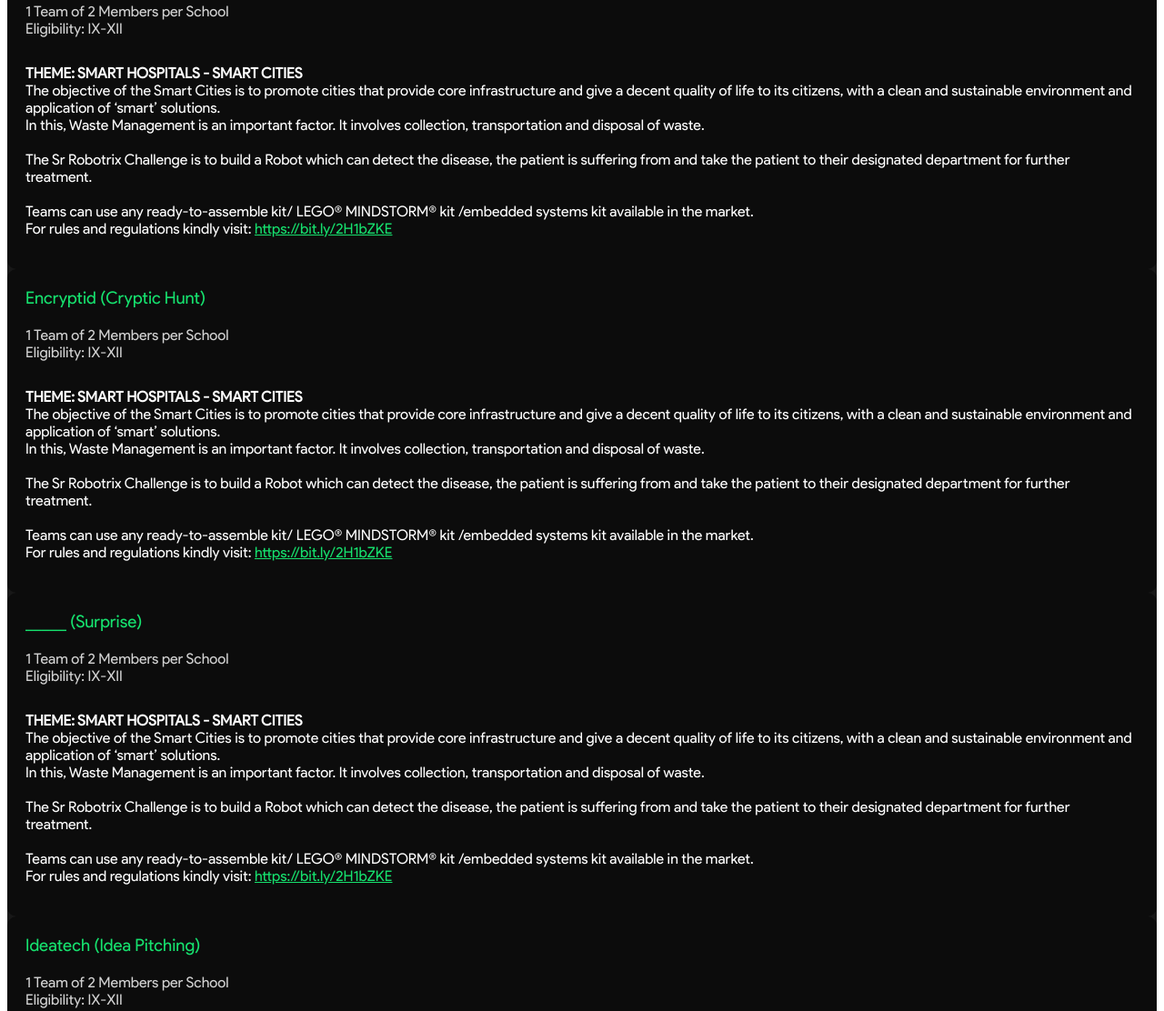
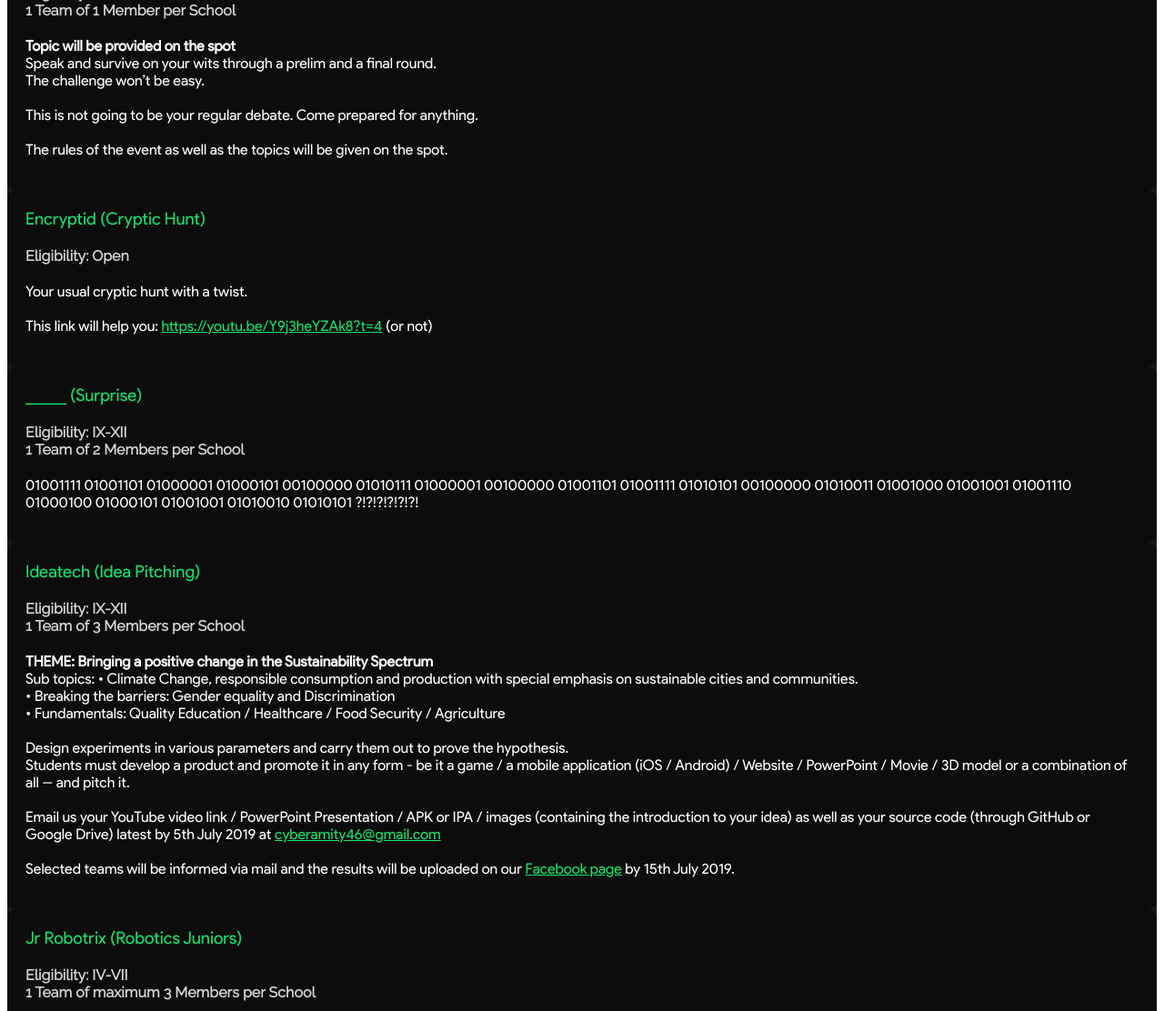
Before and after one commit to oorjitchowdhary/robotronics-website, a plain HTML site: page index.html in a window 1280 px wide. Shown: the part 4568-5680 px from the top of the page at 91% size. Drawn offline with Linux system fonts and the light colour scheme.

Commit message:
event details

```diff
--- a/css/style.css
+++ b/css/style.css
@@ -592,7 +592,11 @@ margin: auto;
 .bold-modal-content {
   color: #d3d3d3;
   font-size: 16px;
+  font-family: 'Raleway', sans-serif;
+  font-weight: bold;
+  margin-bottom: 20px;
 }
+
 /* Subscribe Section
 --------------------------------*/
 #subscribe {
--- a/index.html
+++ b/index.html
@@ -6,14 +6,19 @@
   <title>Robotronics</title>
   <meta content="width=device-width, initial-scale=1.0" name="viewport">
   <meta content="technology, symposium, tech syndicate, robotronics, web development, app development, gaming, robotics" name="keywords">
-  <meta content="" name="description">
+  <meta content="Robotronics | Tech Syndicate" name="description">
+  <meta content="Oorjit Chowdhary" name="author">
 
   <link href="img/logo.png" rel="shortcut icon">
-  <link href="lib/responsive/css/responsive.min.css" rel="stylesheet">
+  <link href="https://fonts.googleapis.com/css?family=Raleway&display=swap" rel="stylesheet">
+
+  <!-- Icons -->
   <link href="lib/font-awesome/css/font-awesome.min.css" rel="stylesheet">
   <link href="https://fonts.googleapis.com/icon?family=Material+Icons" rel="stylesheet">
+
+  <!-- CSS -->
   <link href="lib/animate-css/animate.min.css" rel="stylesheet">
-  <link href="https://fonts.googleapis.com/icon?family=Material+Icons" rel="stylesheet">
+  <link href="lib/responsive/css/responsive.min.css" rel="stylesheet">
   <link href="css/style.css" rel="stylesheet" media="screen,projection">
 
   <!-- Required JS -->
@@ -253,9 +258,9 @@
     <div class="modal-content">
         <h3 class="modal-title" id="ModalTitle">prod.io (Audio/Visual Editing)</h3>
       <div class="modal-body">
-        <p class="bold-modal-content">1 Team of 2 Members per School<br>Eligibility: IX-XII</p>
+        <p class="bold-modal-content">Eligibility: IX-XII<br>1 Team of 2 Members per School</p>
         <p>Prelims topic will be released on our <a href="https://www.facebook.com/syndicateofamity46">Facebook page</a><br>
-          Software: <i>any video editing software</i><br><br>
+          Software: any video editing software<br><br>
           An .mp4 file is to be uploaded on Google Drive or YouTube and the link is to be sent to <a href="mailto:cyberamity46@gmail.com">cyberamity46@gmail.com</a> with school name and video details (if any) in a readme.txt file for the event by 11:59pm 10th July 2019.<br><br>
           The duration of the video should be 3-5 minutes and the video should have a <strong>story</strong>.<br>
           The video will be assessed on the basis of editing, creativity, videography and story.<br><br>
@@ -272,7 +277,7 @@
       <div class="modal-content">
           <h3 class="modal-title" id="ModalTitle">Weev (Web Development)</h3>
         <div class="modal-body">
-            <p class="bold-modal-content">1 Team of 2 Members per School<br>Eligibility: IX-XII</p>
+            <p class="bold-modal-content">Eligibility: IX-XII<br>1 Team of 2 Members per School</p>
             <p>Prelims topic will be released on our <a href="https://www.facebook.com/syndicateofamity46">Facebook page</a><br>
               Languages: HTML, CSS, Javascript, jQuery<br><br>
               Use of Font Awesome icons and online jQuery libraries is allowed but original graphics will be given bonus points.<br><br>
@@ -291,12 +296,11 @@
       <div class="modal-content">
           <h3 class="modal-title" id="ModalTitle">Expresso (Group Discussion)</h3>
         <div class="modal-body">
-            <p class="bold-modal-content">1 Team of 2 Members per School<br>Eligibility: IX-XII</p>
-            <strong><p>THEME: SMART HOSPITALS - SMART CITIES</strong><br>
-              The objective of the Smart Cities is to promote cities that provide core infrastructure and give a decent quality of life to its citizens, with a clean and sustainable environment and application of ‘smart’ solutions.<br>In this, Waste Management is an important factor. It involves collection, transportation and disposal of waste.<br><br>
-              The Sr Robotrix Challenge is to build a Robot which can detect the disease, the patient is suffering from and take the patient to their designated department for further treatment.<br><br>
-              Teams can use any ready-to-assemble kit/ LEGO® MINDSTORM® kit /embedded systems kit available in the market.<br>
-              For rules and regulations kindly visit: <a href="https://bit.ly/2H1bZKE">https://bit.ly/2H1bZKE</a></p>
+            <p class="bold-modal-content">Eligibility: IX-XII<br>1 Team of 1 Member per School</p>
+            <strong><p>Topic will be provided on the spot</strong><br>
+              Speak and survive on your wits through a prelim and a final round.<br>The challenge won’t be easy.<br><br>
+              This is not going to be your regular debate. Come prepared for anything.<br><br>
+              The rules of the event as well as the topics will be given on the spot.<br></p>
         </div>
       </div>
     </div>
@@ -309,12 +313,9 @@
       <div class="modal-content">
           <h3 class="modal-title" id="ModalTitle">Encryptid (Cryptic Hunt)</h3>
         <div class="modal-body">
-            <p class="bold-modal-content">1 Team of 2 Members per School<br>Eligibility: IX-XII</p>
-            <strong><p>THEME: SMART HOSPITALS - SMART CITIES</strong><br>
-              The objective of the Smart Cities is to promote cities that provide core infrastructure and give a decent quality of life to its citizens, with a clean and sustainable environment and application of ‘smart’ solutions.<br>In this, Waste Management is an important factor. It involves collection, transportation and disposal of waste.<br><br>
-              The Sr Robotrix Challenge is to build a Robot which can detect the disease, the patient is suffering from and take the patient to their designated department for further treatment.<br><br>
-              Teams can use any ready-to-assemble kit/ LEGO® MINDSTORM® kit /embedded systems kit available in the market.<br>
-              For rules and regulations kindly visit: <a href="https://bit.ly/2H1bZKE">https://bit.ly/2H1bZKE</a></p>
+            <p class="bold-modal-content">Eligibility: Open</p>
+            <p>Your usual cryptic hunt with a twist.<br><br>
+              This link will help you: <a href="https://youtu.be/Y9j3heYZAk8?t=4">https://youtu.be/Y9j3heYZAk8?t=4</a> (or not)</p>
         </div>
       </div>
     </div>
@@ -327,12 +328,8 @@
       <div class="modal-content">
           <h3 class="modal-title" id="ModalTitle">_____ (Surprise)</h3>
         <div class="modal-body">
-            <p class="bold-modal-content">1 Team of 2 Members per School<br>Eligibility: IX-XII</p>
-            <strong><p>THEME: SMART HOSPITALS - SMART CITIES</strong><br>
-              The objective of the Smart Cities is to promote cities that provide core infrastructure and give a decent quality of life to its citizens, with a clean and sustainable environment and application of ‘smart’ solutions.<br>In this, Waste Management is an important factor. It involves collection, transportation and disposal of waste.<br><br>
-              The Sr Robotrix Challenge is to build a Robot which can detect the disease, the patient is suffering from and take the patient to their designated department for further treatment.<br><br>
-              Teams can use any ready-to-assemble kit/ LEGO® MINDSTORM® kit /embedded systems kit available in the market.<br>
-              For rules and regulations kindly visit: <a href="https://bit.ly/2H1bZKE">https://bit.ly/2H1bZKE</a></p>
+            <p class="bold-modal-content">Eligibility: IX-XII<br>1 Team of 2 Members per School</p>
+            <p>01001111 01001101 01000001 01000101 00100000 01010111 01000001 00100000 01001101 01001111 01010101 00100000 01010011 01001000 01001001 01001110 01000100 01000101 01001001 01010010 01010101 ?!?!?!?!?!?!</p>
         </div>
       </div>
     </div>
@@ -345,12 +342,15 @@
       <div class="modal-content">
           <h3 class="modal-title" id="ModalTitle">Ideatech (Idea Pitching)</h3>
         <div class="modal-body">
-            <p class="bold-modal-content">1 Team of 2 Members per School<br>Eligibility: IX-XII</p>
-            <strong><p>THEME: SMART HOSPITALS - SMART CITIES</strong><br>
-              The objective of the Smart Cities is to promote cities that provide core infrastructure and give a decent quality of life to its citizens, with a clean and sustainable environment and application of ‘smart’ solutions.<br>In this, Waste Management is an important factor. It involves collection, transportation and disposal of waste.<br><br>
-              The Sr Robotrix Challenge is to build a Robot which can detect the disease, the patient is suffering from and take the patient to their designated department for further treatment.<br><br>
-              Teams can use any ready-to-assemble kit/ LEGO® MINDSTORM® kit /embedded systems kit available in the market.<br>
-              For rules and regulations kindly visit: <a href="https://bit.ly/2H1bZKE">https://bit.ly/2H1bZKE</a></p>
+            <p class="bold-modal-content">Eligibility: IX-XII<br>1 Team of 3 Members per School</p>
+            <strong><p>THEME: Bringing a positive change in the Sustainability Spectrum</strong><br>
+              Sub topics:
+              • Climate Change, responsible consumption and production with special emphasis on sustainable cities and communities.<br>
+              • Breaking the barriers: Gender equality and Discrimination<br>
+              • Fundamentals: Quality Education / Healthcare / Food Security / Agriculture<br><br>
+              Design experiments in various parameters and carry them out to prove the hypothesis.<br>Students must develop a product and promote it in any form - be it a game / a mobile application (iOS / Android) / Website / PowerPoint / Movie / 3D model or a combination of all -- and pitch it.<br><br>
+              Email us your YouTube video link / PowerPoint Presentation / APK or IPA / images (containing the introduction to your idea) as well as your source code (through GitHub or Google Drive) latest by 5th July 2019 at <a href="mailto:cyberamity46@gmail.com">cyberamity46@gmail.com</a><br><br>
+              Selected teams will be informed via mail and the results will be uploaded on our <a href="https://www.facebook.com/syndicateofamity46">Facebook page</a> by 15th July 2019.
         </div>
       </div>
     </div>
@@ -363,7 +363,7 @@
       <div class="modal-content">
           <h3 class="modal-title" id="ModalTitle">Jr Robotrix (Robotics Juniors)</h3>
         <div class="modal-body">
-            <p class="bold-modal-content">1 Team of 2 or 3 Members per School<br>Eligibility: IV-VII</p>
+            <p class="bold-modal-content">Eligibility: IV-VII<br>1 Team of maximum 3 Members per School</p>
             <strong><p>THEME: SMART CITIES</strong><br>
               The objective of the Smart Cities is to promote cities that provide core infrastructure and give a decent quality of life to its citizens, with a clean and sustainable environment and application of ‘smart’ solutions.<br>In this, Waste Management is an important factor. It involves collection, transportation and disposal of waste.<br><br>
               The Jr Robotrix Challenge is to design a robot which will collect the waste based upon their type (Wet or solid) from homes and transport it to its designated area.<br><br>
@@ -381,7 +381,7 @@
       <div class="modal-content">
           <h3 class="modal-title" id="ModalTitle">Sr Robotrix (Robotics Seniors)</h3>
         <div class="modal-body">
-            <p class="bold-modal-content">1 Team of 2 or 3 Members per School<br>Eligibility: VIII-XI</p>
+            <p class="bold-modal-content">Eligibility: VIII-XI<br>1 Team of maximum 3 Members per School</p>
             <strong><p>THEME: SMART HOSPITALS - SMART CITIES</strong><br>
               The objective of the Smart Cities is to promote cities that provide core infrastructure and give a decent quality of life to its citizens, with a clean and sustainable environment and application of ‘smart’ solutions.<br>In this, Waste Management is an important factor. It involves collection, transportation and disposal of waste.<br><br>
               The Sr Robotrix Challenge is to build a Robot which can detect the disease, the patient is suffering from and take the patient to their designated department for further treatment.<br><br>
@@ -399,12 +399,14 @@
       <div class="modal-content">
           <h3 class="modal-title" id="ModalTitle">Vivacity (Flash Movie)</h3>
         <div class="modal-body">
-            <p class="bold-modal-content">1 Team of 2 Members per School<br>Eligibility: IX-XII</p>
-            <strong><p>THEME: SMART HOSPITALS - SMART CITIES</strong><br>
-              The objective of the Smart Cities is to promote cities that provide core infrastructure and give a decent quality of life to its citizens, with a clean and sustainable environment and application of ‘smart’ solutions.<br>In this, Waste Management is an important factor. It involves collection, transportation and disposal of waste.<br><br>
-              The Sr Robotrix Challenge is to build a Robot which can detect the disease, the patient is suffering from and take the patient to their designated department for further treatment.<br><br>
-              Teams can use any ready-to-assemble kit/ LEGO® MINDSTORM® kit /embedded systems kit available in the market.<br>
-              For rules and regulations kindly visit: <a href="https://bit.ly/2H1bZKE">https://bit.ly/2H1bZKE</a></p>
+            <p class="bold-modal-content">Eligibility: VII-VIII<br>1 Team of 2 Members per School</p>
+            <strong><p>Prelims topic: SMART CITIES</strong><br>
+              Software to be used: Macromedia Flash 8<br><br>
+              All project files to be sent in their original form .fla file (need not be converted) and mailed to <a href="mailto:cyberamity46@gmail.com">cyberamity46@gmail.com</a> with school’s name and the names of participants for the event by 11:59 pm, 10th July 2019.<br><br>
+              Duration of the movie should be one minute.<br>
+              The entries will be assessed on the basis of creativity and originality, technical skills, and impact and presentation.<br><br>
+              For the final round, participants will not be allowed to use the internet and/or any external medium (CD/Pen Drive).<br>Images for the animation will be provided by the host school.<br><br>
+              8 teams will be selected and will be informed via mail, and the results will be uploaded on our <a href="https://www.facebook.com/syndicateofamity46">Facebook page</a> by 15th July 2019.</p>
         </div>
       </div>
     </div>
@@ -417,12 +419,13 @@
       <div class="modal-content">
           <h3 class="modal-title" id="ModalTitle">Creation d'affiches (Graphic Designing)</h3>
         <div class="modal-body">
-            <p class="bold-modal-content">1 Team of 2 Members per School<br>Eligibility: IX-XII</p>
-            <strong><p>THEME: SMART HOSPITALS - SMART CITIES</strong><br>
-              The objective of the Smart Cities is to promote cities that provide core infrastructure and give a decent quality of life to its citizens, with a clean and sustainable environment and application of ‘smart’ solutions.<br>In this, Waste Management is an important factor. It involves collection, transportation and disposal of waste.<br><br>
-              The Sr Robotrix Challenge is to build a Robot which can detect the disease, the patient is suffering from and take the patient to their designated department for further treatment.<br><br>
-              Teams can use any ready-to-assemble kit/ LEGO® MINDSTORM® kit /embedded systems kit available in the market.<br>
-              For rules and regulations kindly visit: <a href="https://bit.ly/2H1bZKE">https://bit.ly/2H1bZKE</a></p>
+            <p class="bold-modal-content">Eligibility: V-VI<br>1 Team of 2 Members (one from each class) per School</p>
+            <strong><p>Prelims topic: Internet of Things</strong><br>
+              Software to be used: Adobe Photoshop CC<br><br>
+              All project files are to be sent in their original form and mailed to <a href="mailto:cyberamity46@gmail.com">cyberamity46@gmail.com</a> with the respective school’s name and the participants’ details for the event by 11:59 pm, 10th July 2019.<br><br>
+              The graphic will be assessed on the basis of creativity and originality, technical skills, and impact.<br><br>
+              For the final round, participants will be given the topic on the spot and images will be provided.<br><br>
+              8 teams will be selected and will be informed via mail, and the results will be uploaded on our <a href="https://www.facebook.com/syndicateofamity46">Facebook page</a> by 15th July 2019.</p>
         </div>
       </div>
     </div>
@@ -435,12 +438,12 @@
       <div class="modal-content">
           <h3 class="modal-title" id="ModalTitle">Logomania (MSW Logo)</h3>
         <div class="modal-body">
-            <p class="bold-modal-content">1 Team of 2 Members per School<br>Eligibility: III-IV</p>
+            <p class="bold-modal-content">Eligibility: III-IV<br>1 Team of 2 Members per School</p>
             <strong><p>THEME: SMART CITIES</strong><br>
-              The objective of the Smart Cities is to promote cities that provide core infrastructure and give a decent quality of life to its citizens, with a clean and sustainable environment and application of ‘smart’ solutions.<br>In this, Waste Management is an important factor. It involves collection, transportation and disposal of waste.<br><br>
-              The Sr Robotrix Challenge is to build a Robot which can detect the disease, the patient is suffering from and take the patient to their designated department for further treatment.<br><br>
-              Teams can use any ready-to-assemble kit/ LEGO® MINDSTORM® kit /embedded systems kit available in the market.<br>
-              For rules and regulations kindly visit: <a href="https://bit.ly/2H1bZKE">https://bit.ly/2H1bZKE</a></p>
+              Software to be used: MSW Logo<br><br>
+              Topic related to the theme will be given on the spot.<br>Participants will be required to create a scene in MSW Logo using logo commands /procedures.<br><br>
+              Access to any kind of external medium (Pen drive(s), CD or Pre-coded program in any form etc.) will not be allowed.<br><br>
+              The entries will be assessed on the basis of completion of the program, concise and well-structured code, correct execution and output of the program.</p>
         </div>
       </div>
     </div>
```
